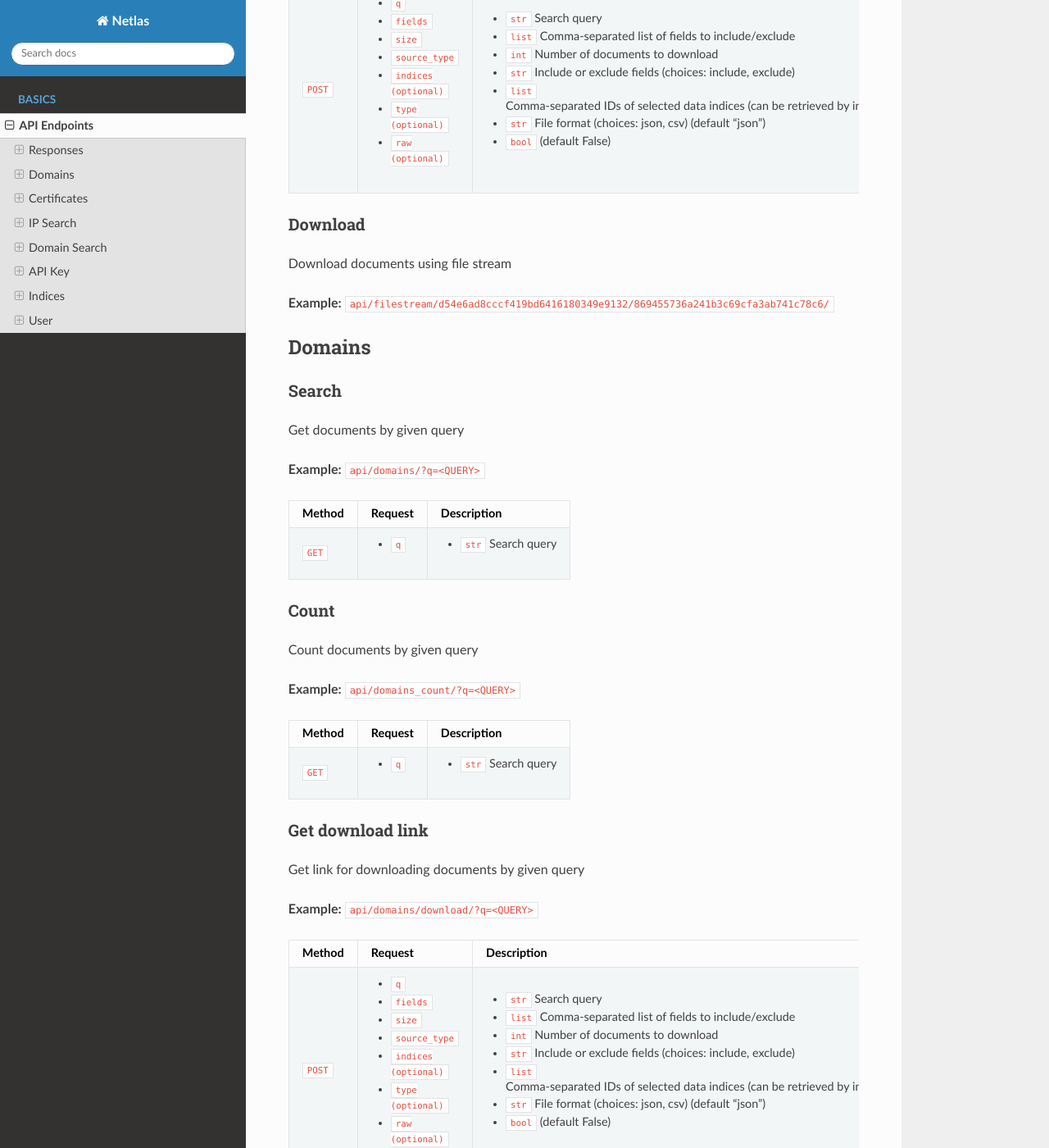
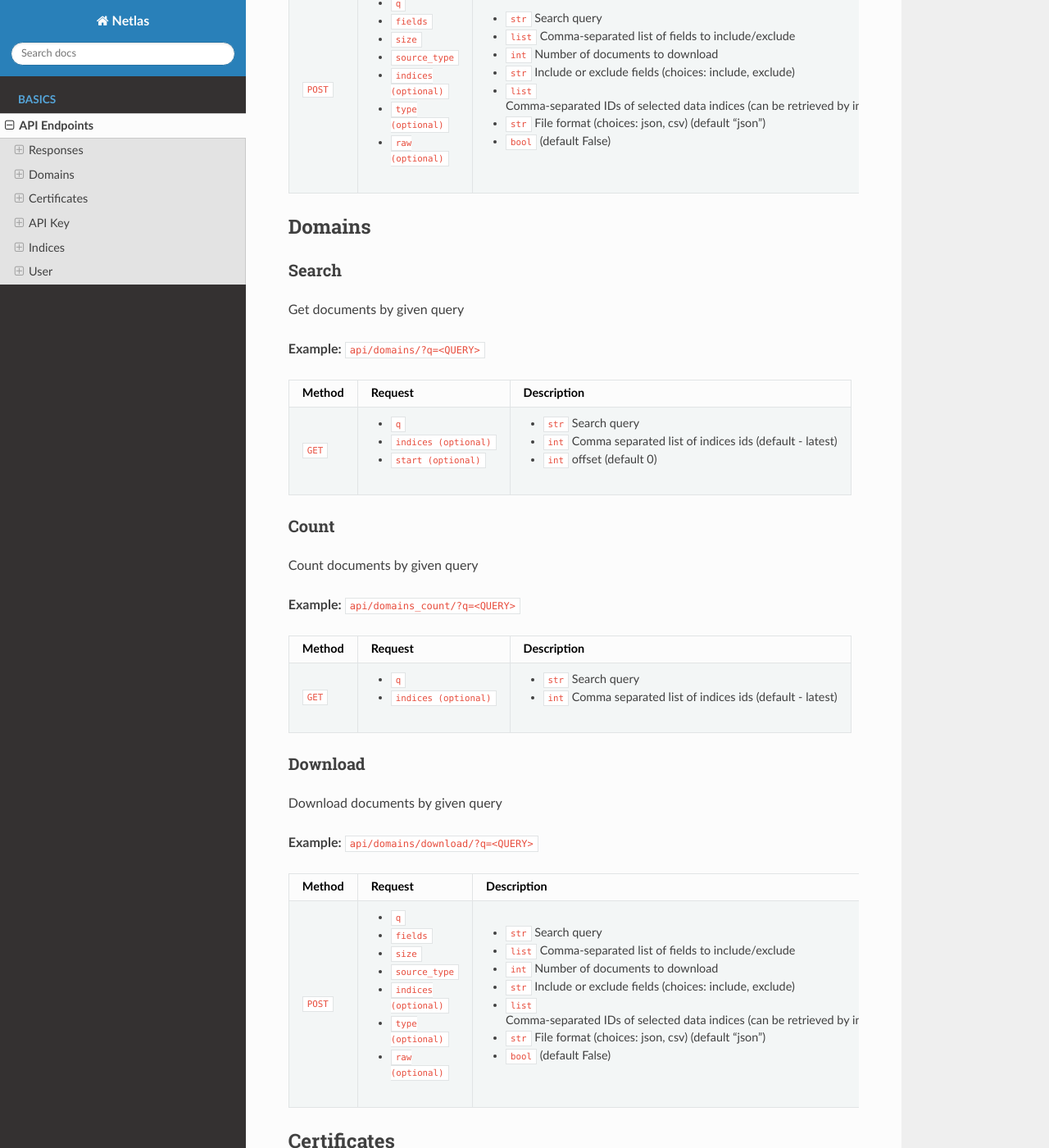
Before and after one commit to netlas-io/netlas-api, a Sphinx documentation site: the page built from docs/source/API_endpoints.rst, in a window 1280 px wide and 1400 px high, scrolled down 1241 px. Shown: the whole window at 82% size. Built offline with Sphinx 7.4.7 and the Read the Docs theme 2.0.0, drawn with Linux system fonts in a browser that asks for light colours; some of the changed text lies outside the part shown.

Commit message:
download documentation fixed

```diff
--- a/docs/source/API_endpoints.rst
+++ b/docs/source/API_endpoints.rst
@@ -37,9 +37,9 @@ Count documents by given query
 +----------+------------------------------+-----------------------------------------------------------------+
 
 
-Get download link
+Download
 +++++++++++++++++++
-Get link for downloading documents by given query
+Download documents by given query
 
 **Example:** ``api/responses/download/?q=<QUERY>&indices=<INDEX_ID>``
 
@@ -56,11 +56,7 @@ Get link for downloading documents by given query
 +-----------+------------------------------+----------------------------------------------------------------------------------------------------------------+
 
 
-Download
-+++++++++++
-Download documents using file stream
 
-**Example:** ``api/filestream/d54e6ad8cccf419bd6416180349e9132/869455736a241b3c69cfa3ab741c78c6/``
 
 
 Domains
@@ -75,6 +71,8 @@ Get documents by given query
 | Method   |  Request                     |  Description                                                    |
 +==========+==============================+=================================================================+
 | ``GET``  | * ``q``                      |* ``str`` Search query                                           |
+|          | * ``indices (optional)``     |* ``int`` Comma separated list of indices ids (default - latest) |
+|          | * ``start (optional)``       |* ``int`` offset (default 0)                                     |
 +----------+------------------------------+-----------------------------------------------------------------+
 
 
@@ -88,12 +86,13 @@ Count documents by given query
 | Method   |  Request                     |  Description                                                    |
 +==========+==============================+=================================================================+
 | ``GET``  | * ``q``                      |* ``str`` Search query                                           |
+|          | * ``indices (optional)``     |* ``int`` Comma separated list of indices ids (default - latest) |
 +----------+------------------------------+-----------------------------------------------------------------+
 
 
-Get download link
+Download
 +++++++++++++++++++
-Get link for downloading documents by given query
+Download documents by given query
 
 **Example:** ``api/domains/download/?q=<QUERY>``
 
@@ -108,13 +107,6 @@ Get link for downloading documents by given query
 |           | * ``type (optional)``        |* ``str`` File format (choices: json, csv) (default "json")                                                     |
 |           | * ``raw (optional)``         |* ``bool`` (default False)                                                                                      |
 +-----------+------------------------------+----------------------------------------------------------------------------------------------------------------+
-
-
-Download
-+++++++++++
-Download documents using file stream
-
-**Example:** ``api/filestream/d54e6ad8cccf419bd6416180349e9132/869455736a241b3c69cfa3ab741c78c6/``
 
 
 
@@ -132,6 +124,8 @@ Get documents by given query
 | Method   |  Request                     |  Description                                                    |
 +==========+==============================+=================================================================+
 | ``GET``  | * ``q``                      |* ``str`` Search query                                           |
+|          | * ``indices (optional)``     |* ``int`` Comma separated list of indices ids (default - latest) |
+|          | * ``start (optional)``       |* ``int`` offset (default 0)                                     |
 +----------+------------------------------+-----------------------------------------------------------------+
 
 
@@ -145,12 +139,13 @@ Count documents by given query
 | Method   |  Request                     |  Description                                                    |
 +==========+==============================+=================================================================+
 | ``GET``  | * ``q``                      |* ``str`` Search query                                           |
+|          | * ``indices (optional)``     |* ``int`` Comma separated list of indices ids (default - latest) |
 +----------+------------------------------+-----------------------------------------------------------------+
 
 
-Get download link
+Download
 +++++++++++++++++++
-Get link for downloading documents by given query
+Download documents by given query
 
 **Example:** ``api/certs/download/?q=<QUERY>``
 
@@ -165,51 +160,6 @@ Get link for downloading documents by given query
 |           | * ``type (optional)``        |* ``str`` File format (choices: json, csv) (default "json")                                                     |
 |           | * ``raw (optional)``         |* ``bool`` (default False)                                                                                      |
 +-----------+------------------------------+----------------------------------------------------------------------------------------------------------------+
-
-
-Download
-+++++++++++
-Download documents using file stream
-
-**Example:** ``api/filestream/d54e6ad8cccf419bd6416180349e9132/869455736a241b3c69cfa3ab741c78c6/``
-
-
-
-
-
-
-IP Search
------------
-Search
-+++++++++++++++++++
-Get documents by given query
-
-**Example:** ``api/ip/?q=<QUERY>``
-
-+----------+------------------------------+-----------------------------------------------------------------+
-| Method   |  Request                     |  Description                                                    |
-+==========+==============================+=================================================================+
-| ``GET``  | * ``q``                      |* ``str`` Search query                                           |
-+----------+------------------------------+-----------------------------------------------------------------+
-
-
-
-
-
-Domain Search
-----------------
-Search
-+++++++++++++++++++
-Get documents by given query
-
-**Example:** ``api/domain/?q=<QUERY>``
-
-+----------+------------------------------+-----------------------------------------------------------------+
-| Method   |  Request                     |  Description                                                    |
-+==========+==============================+=================================================================+
-| ``GET``  | * ``q``                      |* ``str`` Search query                                           |
-| ``GET``  | * ``related_ip``             |* ``int`` Related ip for domain                                  |
-+----------+------------------------------+-----------------------------------------------------------------+
 
 
 
```
